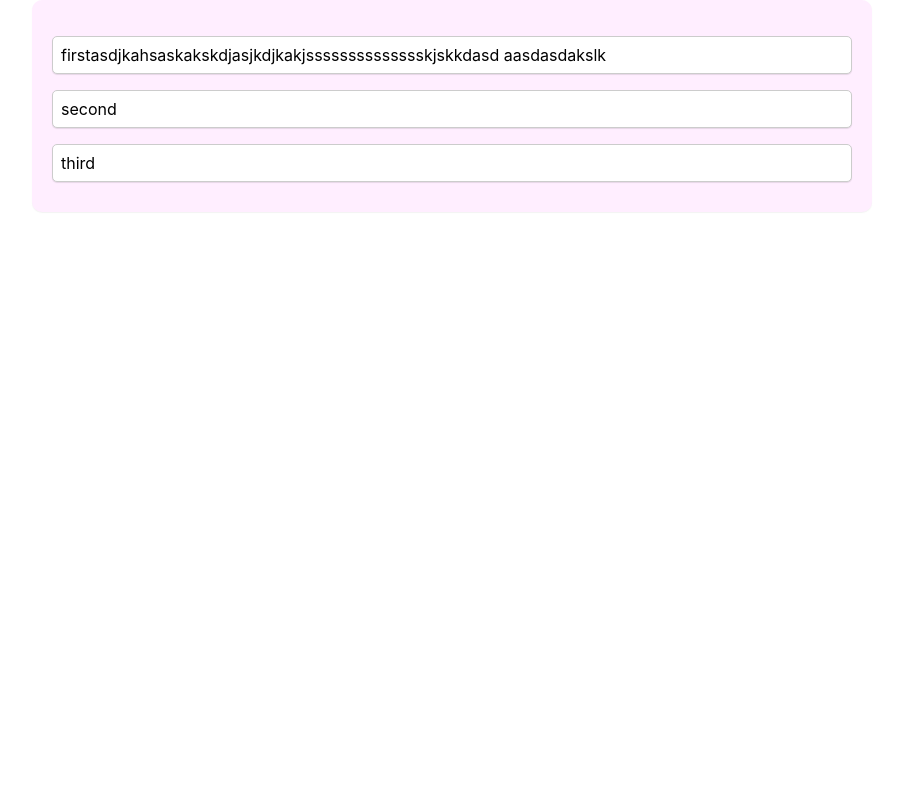
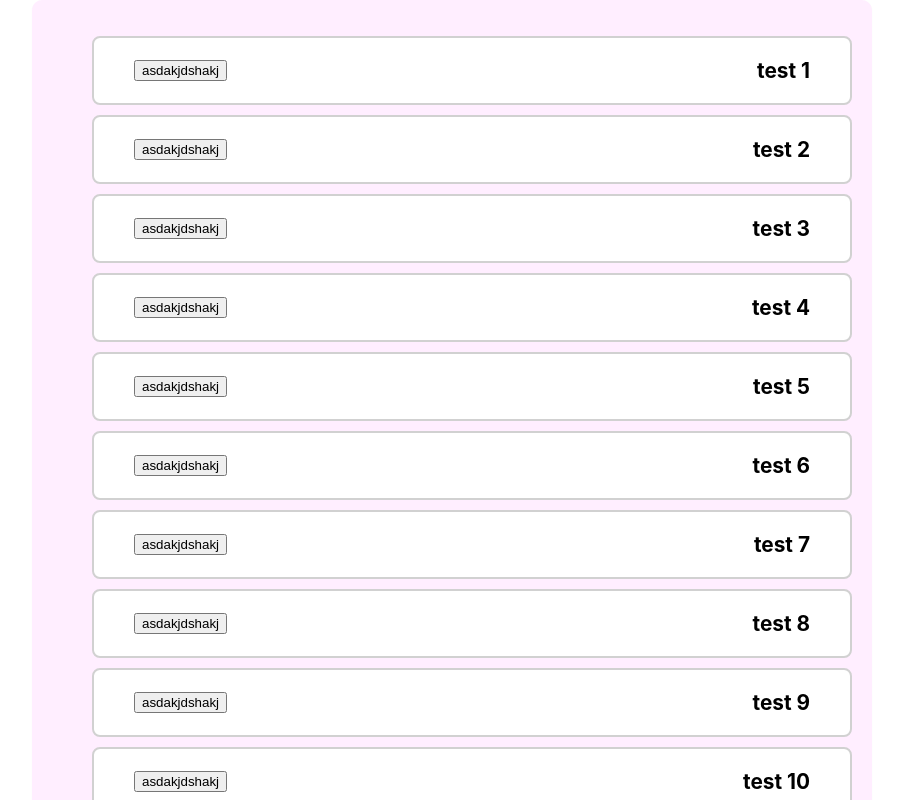
Before and after one commit to c-emery-0/test, a React (Create React App) app in the folder test-app/: page / in a window 1280 px wide. Shown: the top 800 px of the page, without its empty margins (188-1091 px from the left). Built offline with nearby package versions, Linux system fonts and the light colour scheme.

Commit message:
killing myself

```diff
--- a/test-app/package.json
+++ b/test-app/package.json
@@ -10,6 +10,7 @@
     "@testing-library/jest-dom": "^5.17.0",
     "@testing-library/react": "^13.4.0",
     "@testing-library/user-event": "^13.5.0",
+    "classnames": "^2.5.1",
     "react": "^18.2.0",
     "react-dom": "^18.2.0",
     "react-redux": "^9.1.0",
--- a/test-app/src/App.js
+++ b/test-app/src/App.js
@@ -4,26 +4,9 @@ import { useState } from "react";
 
 export default function App() {
 
-  const [items, setItems] = useState([
-    {
-        id: 1,
-        name: 'firstasdjkahsaskakskdjasjkdjkakjsssssssssssssskjskkdasd aasdasdakslk',
-        positionx: null,
-        positiony: null,
-    },
-    {
-        id: 2,
-        name: 'second',
-        positionx: null,
-        positiony: null,
-    },
-    {
-        id: 3,
-        name: 'third',
-        positionx: null,
-        positiony: null,
-    },
-])
+  const [items, setItems] = useState(() =>
+    Array.from(Array(20).keys()).map((it) => "test " + String(it + 1))
+  );
 
   return (
     <div className="App">
--- /dev/null
+++ b/test-app/src/ListItem.jsx
@@ -0,0 +1,48 @@
+import React, { forwardRef } from "react"
+import cx from "classnames"
+import { snapGridModifier } from "./snapGridModifier.ts"
+
+const ListItem = forwardRef(function ListItem(
+  {
+    id,
+    isDragging = false,
+    isOverlay = false,
+    listeners,
+    transform,
+    transition,
+    ...props
+  },
+  ref
+) {
+
+
+  return (
+    <li
+      className={cx(
+        "list-item",
+        isDragging && "list-item--dragging",
+        isOverlay && "list-item--overlay"
+      )}
+      ref={ref}
+      style={{
+        transition,
+
+        "--translate-x": transform ? `${Math.round(transform.x)}px` : undefined,
+
+        "--translate-y": transform ? `${Math.round(transform.y)}px` : undefined,
+
+        "--scale-x": transform?.scaleX ? `${transform.scaleX}` : undefined,
+        "--scale-y": transform?.scaleY ? `${transform.scaleY}` : undefined
+      }}
+    >
+      <div className="list-item-content" {...props}>
+        <button className="list-item-handle" type="button" {...listeners}>
+         asdakjdshakj
+        </button>
+        <div className="list-item-id">{id}</div>
+      </div>
+    </li>
+  )
+})
+
+export default ListItem
--- /dev/null
+++ b/test-app/src/SortableListItem.jsx
@@ -0,0 +1,30 @@
+import { useSortable } from "@dnd-kit/sortable"
+import ListItem from "./ListItem"
+import React from "react"
+
+export const SortableListItem = props => {
+  const {
+    attributes,
+    isDragging,
+    listeners,
+    setNodeRef,
+    transform,
+    transition
+  } = useSortable({
+    id: props.id
+  })
+
+  return (
+    <ListItem
+      isDragging={isDragging}
+      listeners={listeners}
+      ref={setNodeRef}
+      transform={transform}
+      transition={transition}
+      {...props}
+      {...attributes}
+    />
+  )
+}
+
+export default SortableListItem
--- a/test-app/src/dnd-test.js
+++ b/test-app/src/dnd-test.js
@@ -5,17 +5,24 @@ import {
   useSensors,
   PointerSensor,
   KeyboardSensor,
+  DragOverlay,
 } from "@dnd-kit/core";
 
 import {
   useSortable,
   SortableContext,
   sortableKeyboardCoordinates,
-  arrayMove
+  arrayMove,
+  verticalListSortingStrategy
 } from "@dnd-kit/sortable";
 import { useState } from "react";
 import { CSS } from "@dnd-kit/utilities";
-import { snapGridModifier } from "./snapGridModifier.ts"
+import { createPortal } from "react-dom";
+import ListItem from "./ListItem";
+
+import SortableListItem from "./SortableListItem";
+
+import "./styles.css";
 
 function SortableItem(props) {
   const {
@@ -44,7 +51,7 @@ function SortableItem(props) {
   );
 }
 export const DndContainer = ({file}) => {
-  const [items, setitems] = useState(file);
+  const [items, setItems] = useState(file);
 
   const sensors = useSensors(
     useSensor(PointerSensor),
@@ -57,7 +64,7 @@ export const DndContainer = ({file}) => {
 
   function handleDragStart(event) {
     setActiveId(event.active.id);
-  }
+  }/*
   function handleDragOver(event, targetItem) {
 
     const { active, over } = event;
@@ -70,22 +77,48 @@ export const DndContainer = ({file}) => {
         return arrayMove(items, oldIndex, newIndex);
       });
     }
-  };
+  };*/
+  function handleDragEnd(event) {
+    setActiveId("-1");
+    const { active, over } = event;
+
+    if (over == null) return;
+
+    const activeIndex = items.indexOf(active.id);
+    const overIndex = items.indexOf(over.id);
+
+    if (activeIndex !== overIndex) {
+      setItems((current) => arrayMove(current, activeIndex, overIndex));
+    }
+  }
+  function handleDragCancel(event) {
+    setActiveId(-1);
+  }
 
   return (
         <DndContext
           sensors={sensors}
-          onDragOver={handleDragOver}
+          onDragEnd={handleDragEnd}
+          onDragCancel={handleDragCancel}
           onDragStart={handleDragStart}
-          modifiers={[snapGridModifier]}
         >
             <SortableContext
               items={items}
+              strategy={verticalListSortingStrategy}
             >
-              {items.map((item) => (
-                <SortableItem key={item} id={item} />
-              ))}
+              <ol className="list">
+                {items.map((it) => (
+                  <SortableListItem key={it} id={it} />
+                ))}
+              </ol>
             </SortableContext>
+
+            {createPortal(
+              <DragOverlay>
+                {activeId === "-1" ? null : <ListItem isOverlay id={activeId} />}
+              </DragOverlay>,
+              document.body
+            )}
 
         </DndContext>
   );
--- /dev/null
+++ b/test-app/src/styles.css
@@ -0,0 +1,82 @@
+.list {
+    display: grid;
+    grid-gap: 10px;
+    grid-template-columns: 1fr;
+    list-style: none;
+    grid-auto-rows: max-content;
+  }
+
+  @keyframes pop {
+    0% {
+      transform: scale(1);
+    }
+    100% {
+      transform: scale(var(--scale));
+    }
+  }
+
+  .list-item {
+    display: flex;
+    transform: translate3d(var(--translate-x, 0), var(--translate-y, 0), 0)
+      scaleX(var(--scale-x, 1)) scaleY(var(--scale-y, 1));
+    transform-origin: 0 0;
+    touch-action: manipulation;
+  }
+
+  .list-item--overlay {
+    --scale: 1.05;
+    z-index: 9999;
+    cursor: grabbing;
+  }
+
+  .list-item--dragging {
+    z-index: 0;
+  }
+
+  .list-item-content {
+    align-items: center;
+    background-color: var(--layout-color, white);
+    border-radius: calc(8px / var(--scale-x, 1));
+    border: 2px solid #d1d1d1;
+    display: flex;
+    flex-grow: 1;
+    justify-content: space-between;
+    outline: none;
+    padding: 20px 40px;
+    position: relative;
+    text-align: center;
+    transform-origin: 50% 50%;
+    transform: scale(var(--scale, 1));
+    -webkit-tap-highlight-color: transparent;
+  }
+
+  .list-item--dragging .list-item-content {
+    background-color: gray;
+    border-style: dashed;
+  }
+
+  .list-item--dragging .list-item-content > * {
+    visibility: hidden;
+  }
+
+  .list-item--overlay .list-item-content {
+    cursor: inherit;
+    animation: pop 200ms cubic-bezier(0.18, 0.67, 0.6, 1.22);
+    transform: scale(var(--scale));
+    opacity: 1;
+  }
+
+  .list-item-id {
+    font-weight: bold;
+    font-size: 1.3em;
+  }
+
+  .list-item-handle {
+    touch-action: none;
+    user-select: none;
+    cursor: grab;
+  }
+
+  .list-item--overlay .list-item-handle {
+    cursor: grabbing;
+  }
```
Also changed, not shown: test-app/src/scuffedSortingStrategy.ts (added, +93 -0 lines), 1 other file (tests, documents, lock files or other folders).
